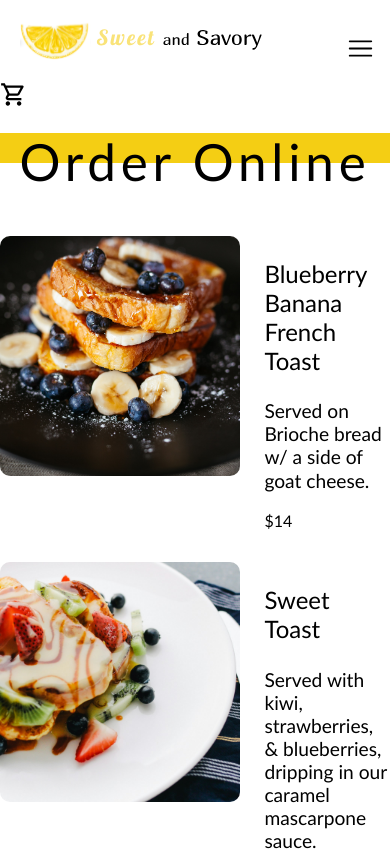
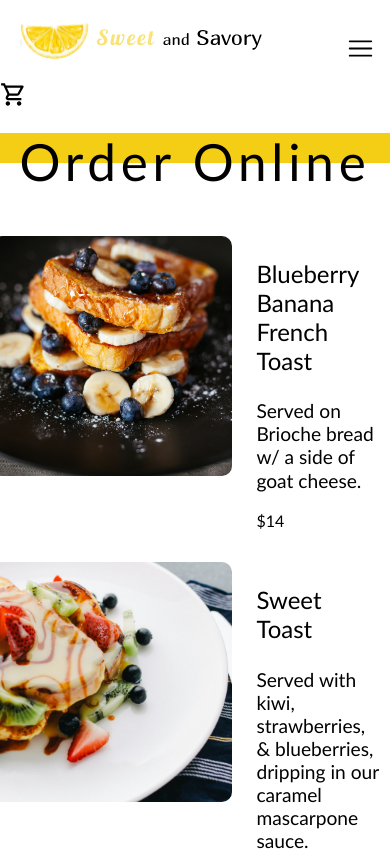
Before and after one commit to shba2504/sweetandsavory, a React (Vite) app: page /order in a window 390 px wide. Shown: the top 851 px of the page. Built offline with nearby package versions, Linux system fonts and the light colour scheme.

Commit message:
css styling

```diff
--- a/src/components/Menu/Menu.css
+++ b/src/components/Menu/Menu.css
@@ -19,7 +19,7 @@
   list-style: none;
   display: grid;
   grid-template-columns: 1fr 1fr;
-  gap: 2rem;
+  gap: 1.5rem;
   line-height: 1.2;
   padding: 0.4rem 1rem;
 }
@@ -29,5 +29,10 @@
     display: grid;
     grid-template-columns: 1fr;
     gap: 2rem;
+    padding-left: 0;
+  }
+
+  .menu-header {
+    padding: 1rem;
   }
 }
--- a/src/components/OrderOnline/OrderOnline.jsx
+++ b/src/components/OrderOnline/OrderOnline.jsx
@@ -4,7 +4,7 @@ import { MdOutlineShoppingCart } from "react-icons/md";
 import "../OrderOnline/OrderOnline.css";
 import { MenuItems } from "../Menu/MenuItems";
 
-const OrderOnline = (props) => {
+const OrderOnline = () => {
   return (
     <>
       <Nav />
@@ -16,7 +16,9 @@ const OrderOnline = (props) => {
           <div className="preview">
             <h1>Order Online</h1>
           </div>
-          <MenuItems />
+        </section>
+        <section>
+          <div>{<MenuItems />}</div>
         </section>
       </article>
       <Footer />
```
